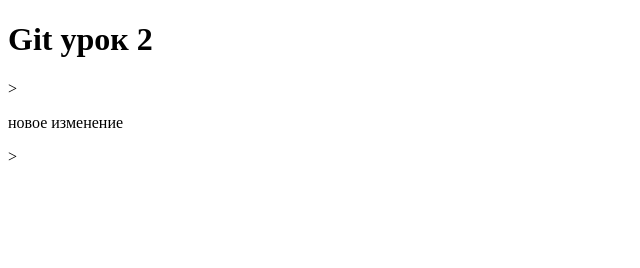
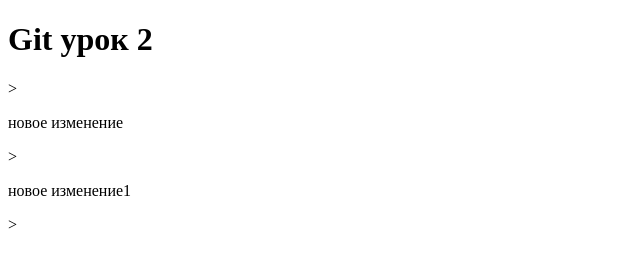
Before and after one commit to ig866/my_-projects, a plain HTML site: page index.html in a window 1280 px wide. Shown: the whole page, without its empty margins (0-640 px from the left). Drawn offline with Linux system fonts and the light colour scheme.

Commit message:
second commit

```diff
--- a/index.html
+++ b/index.html
@@ -7,5 +7,6 @@
 <body>
 	<h1>Git урок 2</h1>>
 	<p>новое изменение </p>>
+         <p>новое изменение1 </p>>
 </body>
 </html>
```
